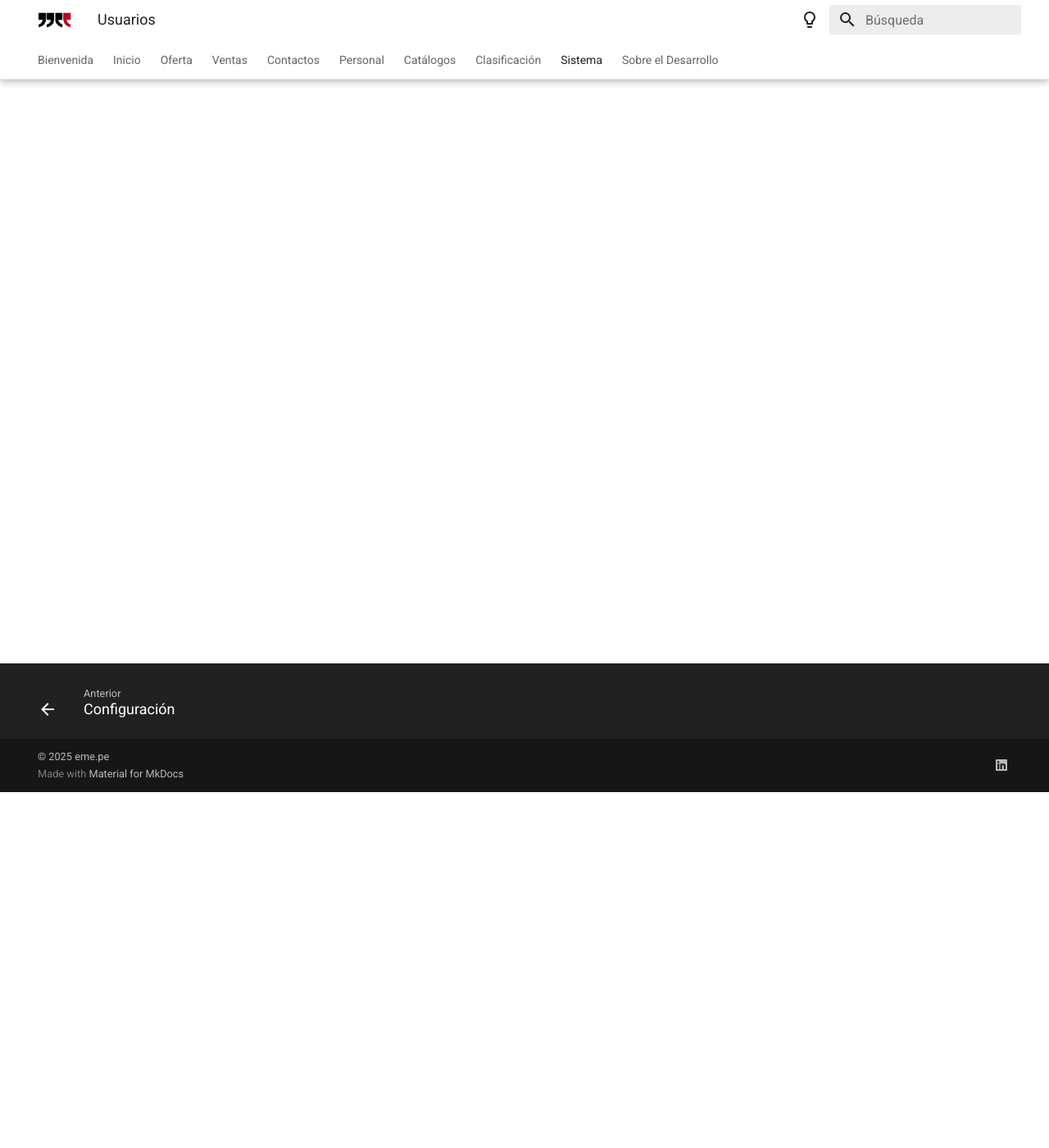
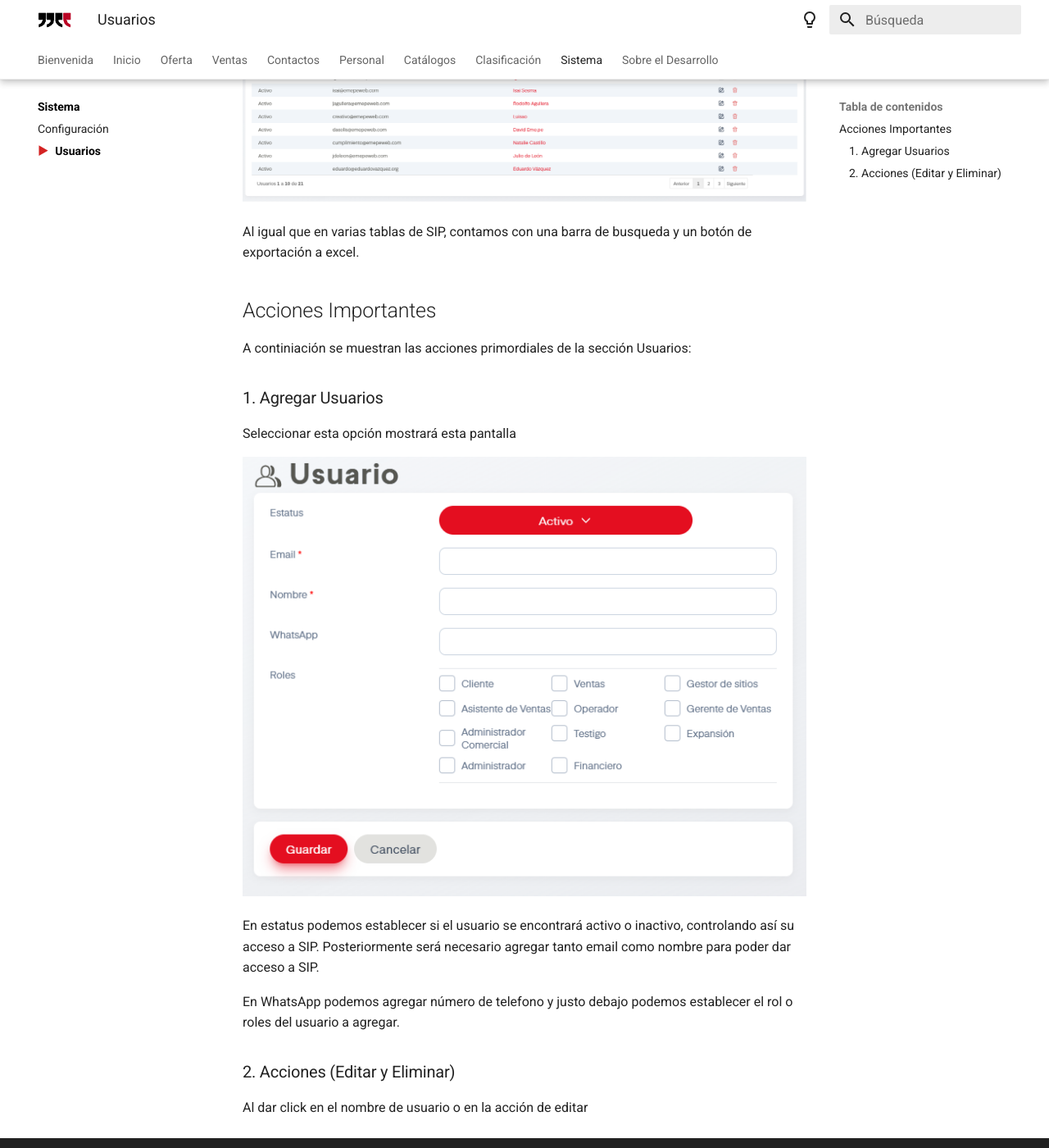
Before and after one commit to SmolBam-git/mkdocs-material-sipdoc, an MkDocs documentation site: the page built from docs/sistema/users.md, in a window 1280 px wide and 1400 px high, scrolled down 434 px. Shown: the whole window at 82% size. Built offline with MkDocs 1.6.1 and Material for MkDocs 9.7.7, drawn with Linux system fonts in a browser that asks for light colours; some of the changed text lies outside the part shown.

Commit message:
finished usuarios.md

```diff
--- a/docs/sistema/users.md
+++ b/docs/sistema/users.md
@@ -4,4 +4,30 @@
 }
 </style>
 
-<p>pan</p>
+# Usuarios
+
+Si tenemos los permisos adecuadeos seremos capaces de gestionar empleados, es decir, darlos de alta, de baja o editarlos.
+
+Se despliega esta pantalla para la sección.
+
+![usuariosEnum](../assets/usuariosEnum.png)
+
+Al igual que en varias tablas de SIP, contamos con una barra de busqueda y un botón de exportación a excel.
+
+## Acciones Importantes
+
+A continiación se muestran las acciones primordiales de la sección Usuarios:
+
+### 1. Agregar Usuarios
+
+Seleccionar esta opción mostrará esta pantalla
+
+![crearUsuario](../assets/crearUsuario.png)
+
+En estatus podemos establecer si el usuario se encontrará activo o inactivo, controlando así su acceso a SIP. Posteriormente será necesario agregar tanto email como nombre para poder dar acceso a SIP.
+
+En WhatsApp podemos agregar número de telefono y justo debajo podemos establecer el rol o roles del usuario a agregar.
+
+### 2. Acciones (Editar y Eliminar)
+
+Al dar click en el nombre de usuario o en la acción de editar
```
Also changed, not shown: docs/oferta/disponibilidad.md (+2 -0 lines), docs/sistema/config.md (+13 -0 lines), docs/assets/config.png (added), docs/assets/crearUsuario.png (added), docs/assets/usuariosEnum.png (added).
